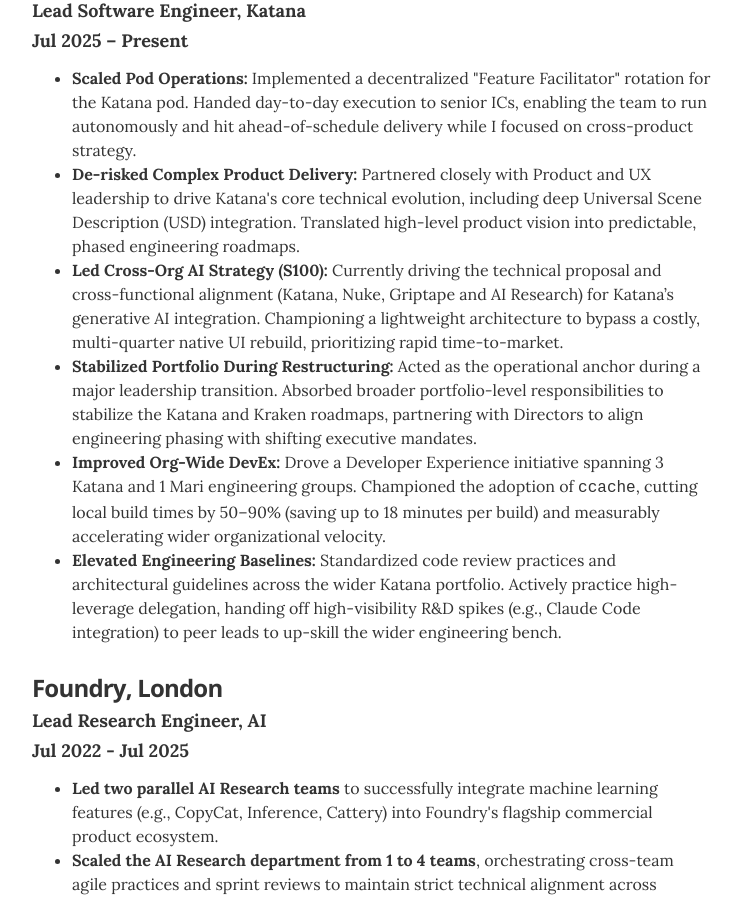
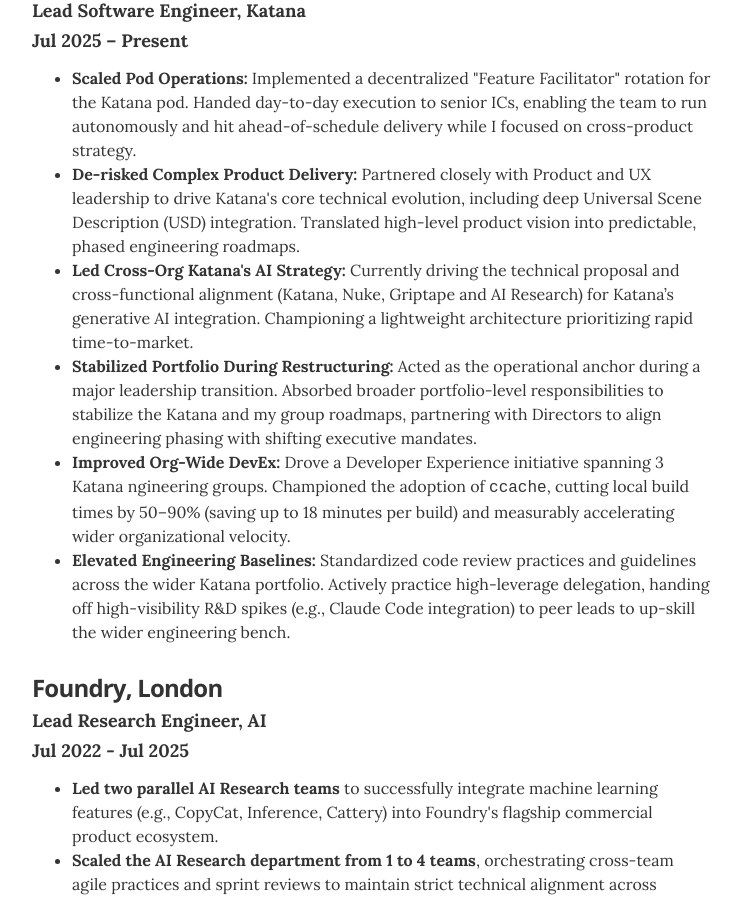
Before and after one commit to csaez/csaez.github.io, a Jekyll site: the page built from index.html, in a window 1280 px wide and 900 px high, scrolled down 944 px. Shown: the whole window, without its empty margins (268-1009 px from the left). Built offline with Jekyll 4.4.1, drawn with Linux system fonts in a browser that asks for light colours.

Commit message:
Update experience.yml

```diff
--- a/_data/experience.yml
+++ b/_data/experience.yml
@@ -6,10 +6,10 @@
     <ul>
       <li><strong>Scaled Pod Operations:</strong> Implemented a decentralized "Feature Facilitator" rotation for the Katana pod. Handed day-to-day execution to senior ICs, enabling the team to run autonomously and hit ahead-of-schedule delivery while I focused on cross-product strategy.</li>
       <li><strong>De-risked Complex Product Delivery:</strong> Partnered closely with Product and UX leadership to drive Katana's core technical evolution, including deep Universal Scene Description (USD) integration. Translated high-level product vision into predictable, phased engineering roadmaps.</li>
-      <li><strong>Led Cross-Org AI Strategy (S100):</strong> Currently driving the technical proposal and cross-functional alignment (Katana, Nuke, Griptape and AI Research) for Katana’s generative AI integration. Championing a lightweight architecture to bypass a costly, multi-quarter native UI rebuild, prioritizing rapid time-to-market.</li>
-      <li><strong>Stabilized Portfolio During Restructuring:</strong> Acted as the operational anchor during a major leadership transition. Absorbed broader portfolio-level responsibilities to stabilize the Katana and Kraken roadmaps, partnering with Directors to align engineering phasing with shifting executive mandates.</li>
-      <li><strong>Improved Org-Wide DevEx:</strong> Drove a Developer Experience initiative spanning 3 Katana and 1 Mari engineering groups. Championed the adoption of <code>ccache</code>, cutting local build times by 50–90% (saving up to 18 minutes per build) and measurably accelerating wider organizational velocity.</li>
-      <li><strong>Elevated Engineering Baselines:</strong> Standardized code review practices and architectural guidelines across the wider Katana portfolio. Actively practice high-leverage delegation, handing off high-visibility R&D spikes (e.g., Claude Code integration) to peer leads to up-skill the wider engineering bench.</li>
+      <li><strong>Led Cross-Org Katana's AI Strategy:</strong> Currently driving the technical proposal and cross-functional alignment (Katana, Nuke, Griptape and AI Research) for Katana’s generative AI integration. Championing a lightweight architecture prioritizing rapid time-to-market.</li>
+      <li><strong>Stabilized Portfolio During Restructuring:</strong> Acted as the operational anchor during a major leadership transition. Absorbed broader portfolio-level responsibilities to stabilize the Katana and my group roadmaps, partnering with Directors to align engineering phasing with shifting executive mandates.</li>
+      <li><strong>Improved Org-Wide DevEx:</strong> Drove a Developer Experience initiative spanning 3 Katana ngineering groups. Championed the adoption of <code>ccache</code>, cutting local build times by 50–90% (saving up to 18 minutes per build) and measurably accelerating wider organizational velocity.</li>
+      <li><strong>Elevated Engineering Baselines:</strong> Standardized code review practices and guidelines across the wider Katana portfolio. Actively practice high-leverage delegation, handing off high-visibility R&D spikes (e.g., Claude Code integration) to peer leads to up-skill the wider engineering bench.</li>
     </ul>
 
 - company: Foundry, London
```
